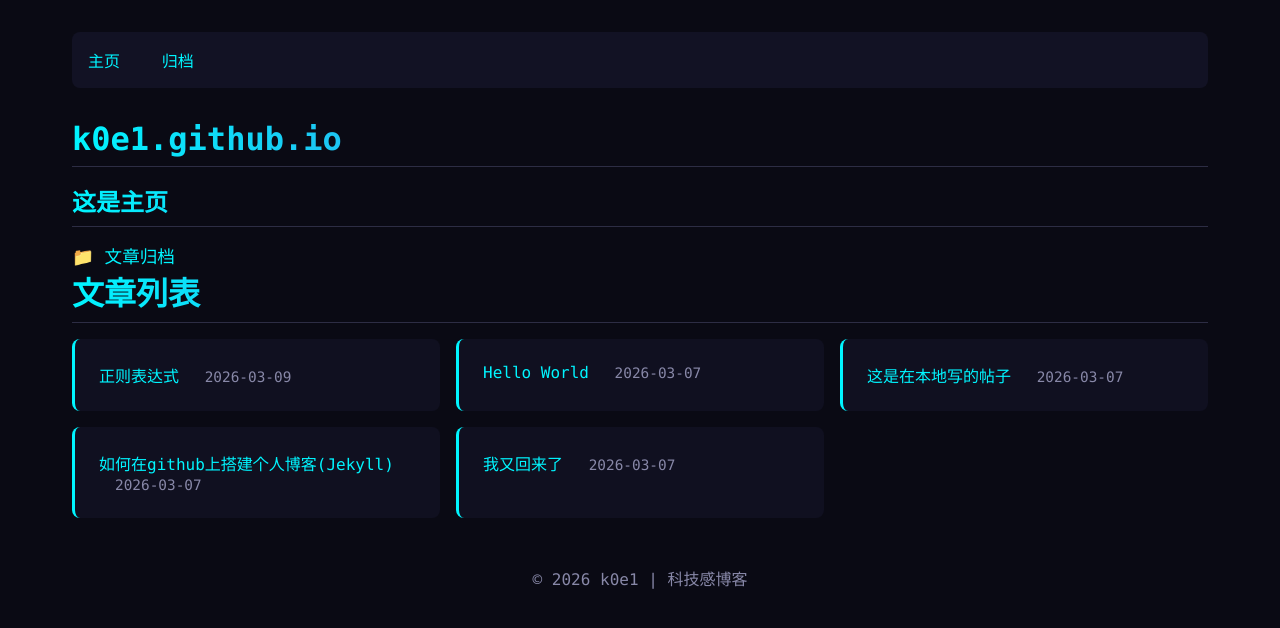
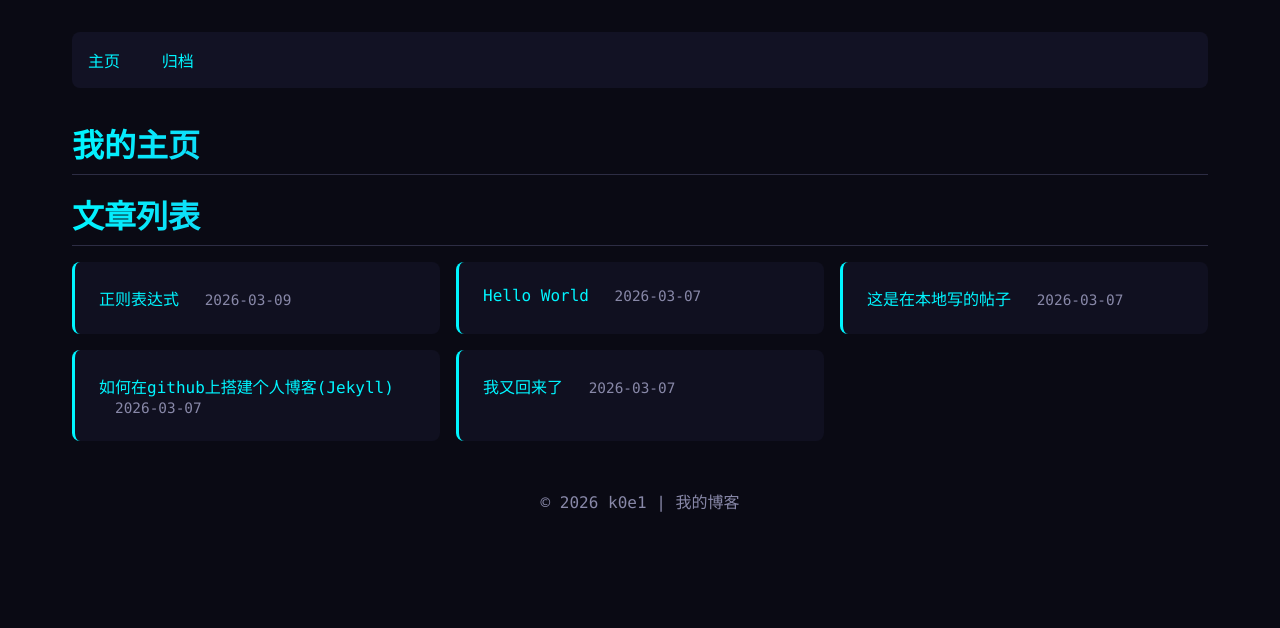
Before and after one commit to K0e1/k0e1.github.io, a Jekyll site: the page built from index.md, in a window 1280 px wide. Shown: the top 628 px of the page. Built offline with Jekyll 4.4.1, drawn with Linux system fonts in a browser that asks for light colours.

Commit message:
简单修改

```diff
--- a/_layouts/default.html
+++ b/_layouts/default.html
@@ -15,7 +15,7 @@
     {{ content }}
   </main>
   <footer style="margin-top: 3rem; text-align: center; color: #8888a8;">
-    <p>&copy; {{ site.time | date: "%Y" }} {{ site.author }} | 科技感博客</p>
+    <p>&copy; {{ site.time | date: "%Y" }} {{ site.author }} | 我的博客</p>
   </footer>
 </body>
 </html>
--- a/index.md
+++ b/index.md
@@ -3,12 +3,7 @@ layout: default
 title: 主页
 ---
 
-# k0e1.github.io
-
-## 这是主页
-
-<!-- 新增归档链接 -->
-<p><a href="{{ "/archive.html" | relative_url }}" style="font-size: 1.1rem;">📁 文章归档</a></p>
+# 我的主页
 
 # 文章列表
 <ul>
```
